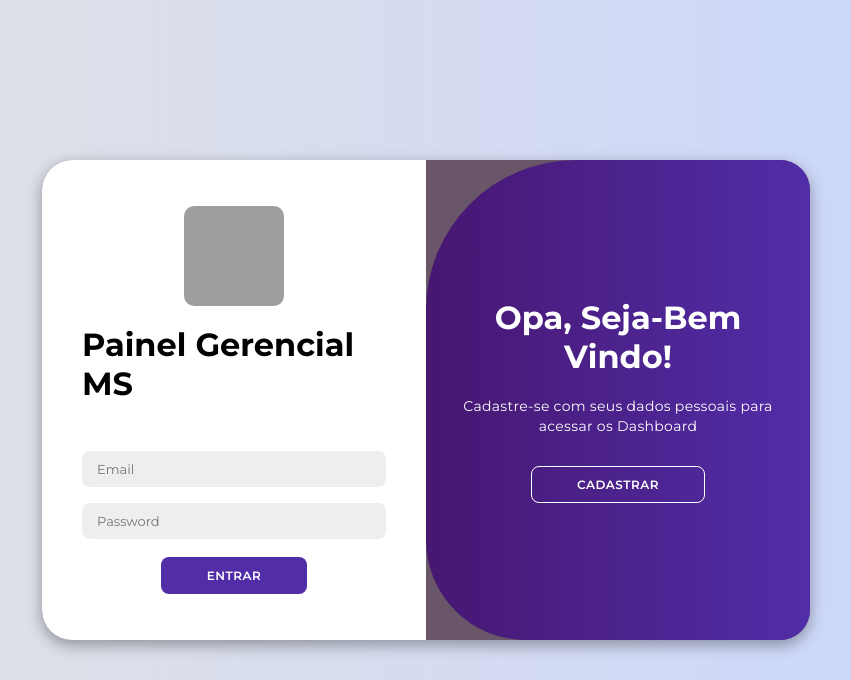
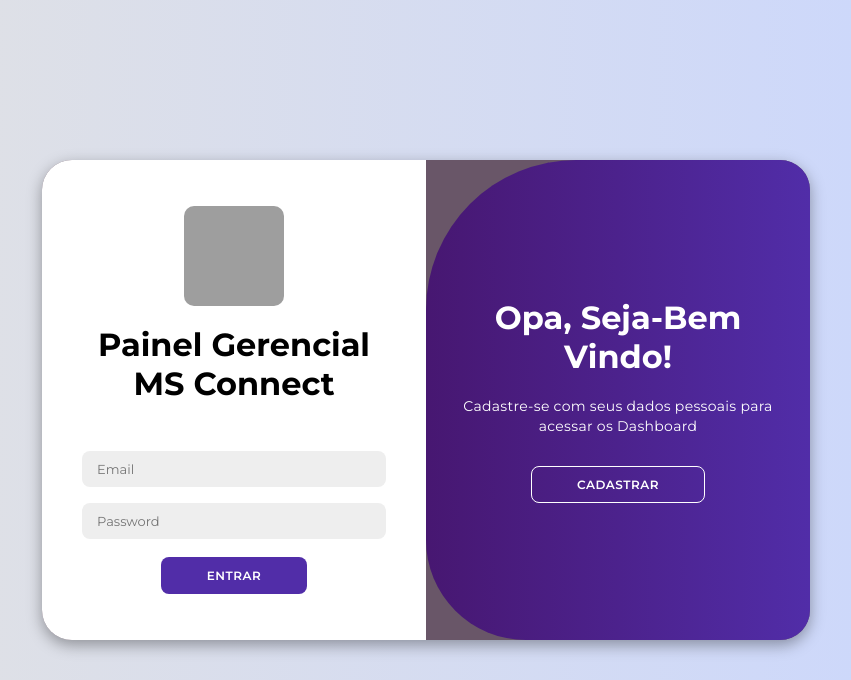
Before and after one commit to YgorRibeiro7/PAGINA-MS, a Flask app: page / in a window 1280 px wide. Shown: the top 680 px of the page, without its empty margins (214-1065 px from the left). Run offline with Flask 3, Linux system fonts and the light colour scheme; some libraries are stand-ins or nearby versions; grey boxes are pictures that could not be loaded.

Commit message:
Atualização do código com novas funcionalidades

```diff
--- a/templates/index.html
+++ b/templates/index.html
@@ -5,7 +5,7 @@
     <meta name="viewport" content="width=device-width, initial-scale=1.0">
     <link rel="stylesheet" href="https://cdnjs.cloudflare.com/ajax/libs/font-awesome/6.4.2/css/all.min.css">
     <link rel="stylesheet" href="/static/style.css">
-    <link rel="shortcut icon" href="http://127.0.0.1:5000/static/img/favicon.ico" type="image/x-icon">
+    <link rel="shortcut icon" href="https://page-web-o4jf.onrender.com//static/img/favicon.ico" type="image/x-icon">
     <title>Login Page</title>
 </head>
 <body>
@@ -26,7 +26,8 @@
             <form action="/login" method="POST">
                 <img class='imgIndex' src="https://encrypted-tbn0.gstatic.com/images?q=tbn:ANd9GcREAmOrmSCSoqnl6rV_4OCFEoAYJeyYsmRKqg&s" alt="logo">
                 <br>
-                <h1>Painel Gerencial MS</h1>
+                <h1>Painel Gerencial</h1>
+                <h1> MS Connect </h1>
                 <div class="social-icons">
                     <!-- Ícones sociais -->
                 </div>
--- a/templates/pagina2.html
+++ b/templates/pagina2.html
@@ -35,7 +35,7 @@
         <div class="products">
             <!-- Produto 1 -->
             <div class="product-card">
-                <a href="https://app.powerbi.com/links/osRl9FX75y?ctid=887b0d95-6889-4d3f-a864-85fae8769d49&pbi_source=linkShare" class="product-link">
+                <a href="https://app.powerbi.com/groups/me/apps/7ded90ba-01f7-44cc-b277-bc146e2af430/reports/5819b918-a587-4907-9c07-3475a2fbd0ca/9b0dc94816be9b647947?ctid=887b0d95-6889-4d3f-a864-85fae8769d49&experience=power-bi" class="product-link">
                     <div class="product-image">
                          <img src="https://www.falemaisvoip.com.br/blog/wp-content/uploads/2020/03/blog-1.png" alt="Shorts Jordan Dri-FIT Sport Masculino">
 
@@ -49,7 +49,7 @@
 
             <!-- Produto 2 -->
             <div class="product-card">
-                <a href="https://www.nike.com.br/tenis-air-force" class="product-link">
+                <!-- <a href="https://www.nike.com.br/tenis-air-force" class="product-link">-->
                     <div class="product-image">
                         <img src="https://www.falemaisvoip.com.br/blog/wp-content/uploads/2022/10/monitoramento-de-chamadas.jpg" alt="Tênis Nike Air Force 1 '07 Masculino">
 
```
